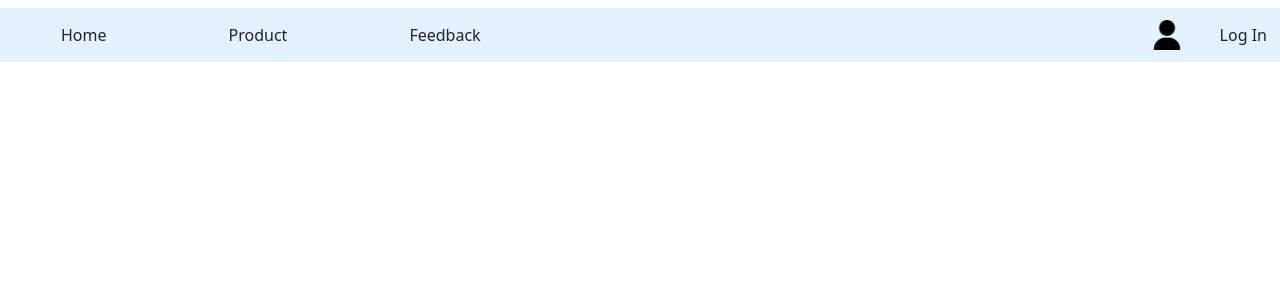
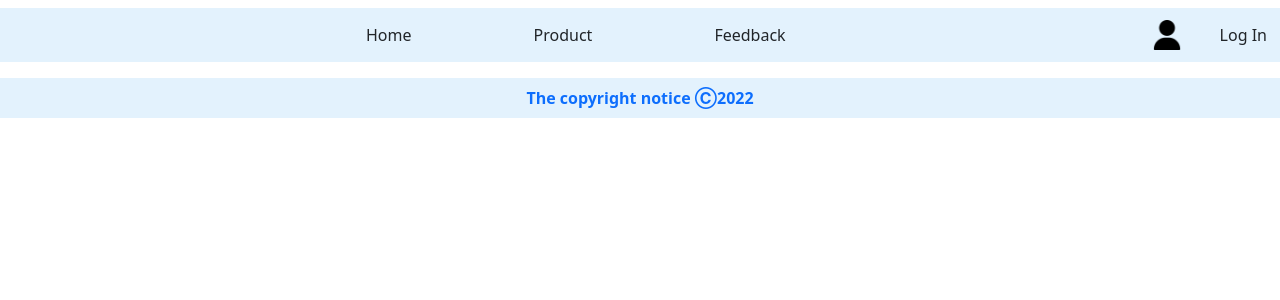
Before and after one commit to raju-tagline/shopping-corner, an Angular app: page / in a window 1280 px wide. Shown: the top 300 px of the page. Built offline with nearby package versions, Linux system fonts and the light colour scheme.

Commit message:
core modules footer component design done

```diff
--- a/src/app/app.component.html
+++ b/src/app/app.component.html
@@ -1,2 +1,3 @@
 <shopping-corner-header></shopping-corner-header>
 <router-outlet></router-outlet>
+<shopping-corner-footer></shopping-corner-footer>
--- a/src/app/core/footer/footer.component.html
+++ b/src/app/core/footer/footer.component.html
@@ -1 +1,9 @@
-<p>footer works!</p>
+<div class="row footer mt-3">
+    <div class="col-sm-12">
+        <nav class="navbar" style="background-color: #e3f2fd;">
+            <div class="text-primary m-auto">
+                <span><strong>The copyright notice Ⓒ2022</strong></span>
+            </div>
+        </nav>
+    </div>
+</div>
--- a/src/app/core/header/header.component.html
+++ b/src/app/core/header/header.component.html
@@ -1,7 +1,7 @@
-<div class="row justify-content-center mt-2">
+<div class="row justify-content-center mt-2 header">
     <div class="col-sm-12">
         <nav class="navbar" style="background-color: #e3f2fd;">
-            <div class="">
+            <div class="m-auto">
                 <button class="btn ms-5 me-5">Home</button>
                 <button class="btn ms-5 me-5">Product</button>
                 <button class="btn ms-5 me-5">Feedback</button>
```
Also changed, not shown: src/app/core/footer/footer.component.scss (+8 -0 lines), src/app/core/header/header.component.scss (+10 -4 lines).
